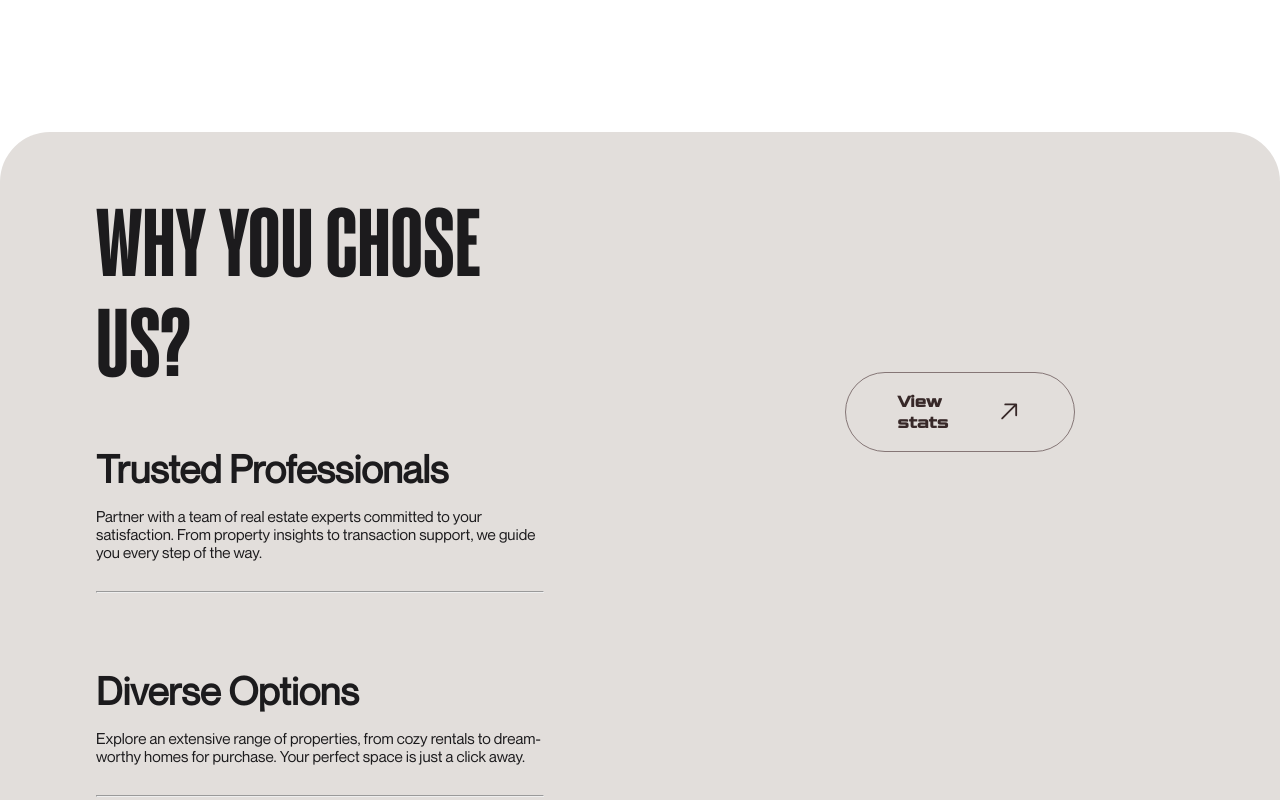
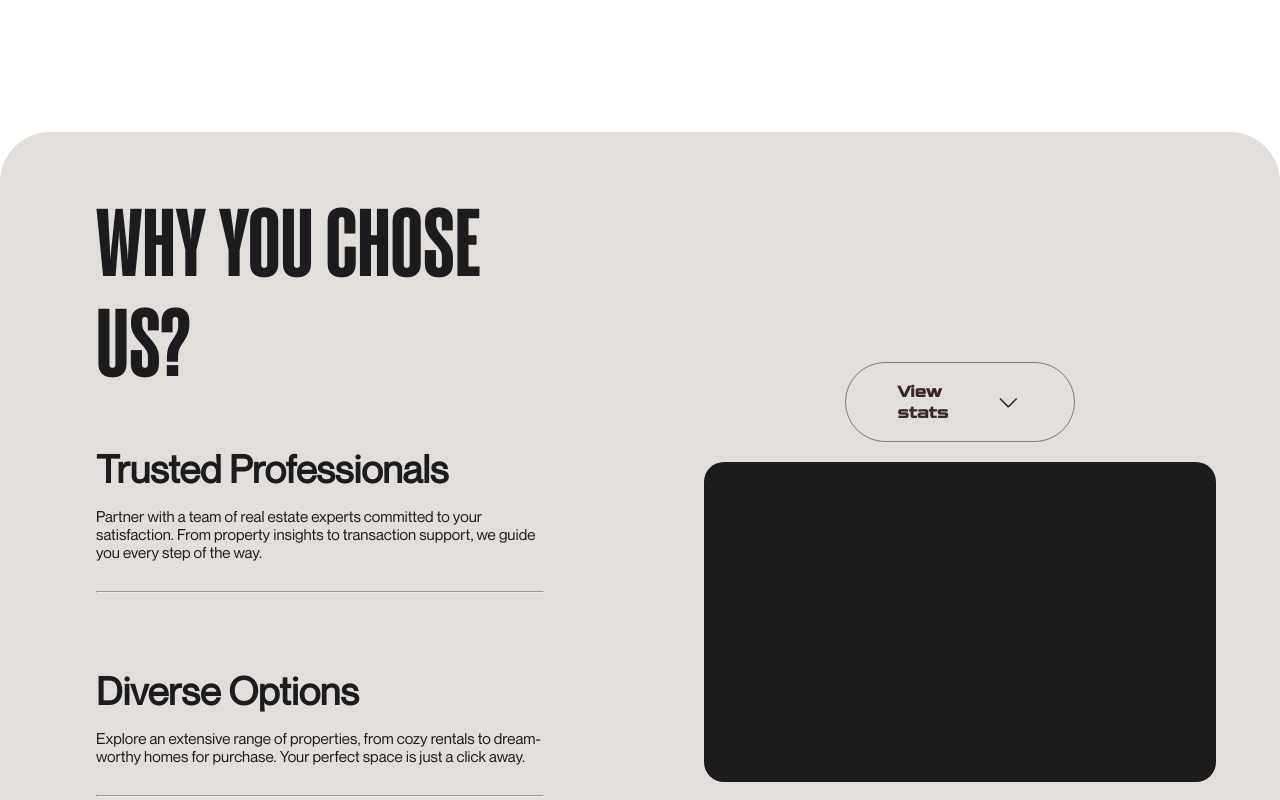
Before and after one commit to praxxOp/realestate, a Next.js app: page / in a window 1280 px wide. Shown: the part 3580-4380 px from the top of the page. Built offline with nearby package versions, Linux system fonts and the light colour scheme.

Commit message:
changes in about

```diff
--- a/src/app/LayoutComponents/Footer/Footer.css
+++ b/src/app/LayoutComponents/Footer/Footer.css
@@ -1,4 +1,4 @@
 .main__footer{
-    height: 70vh;
+    height: 80vh;
     width: 100%;
 }
--- a/src/app/PageComponents/About/About.css
+++ b/src/app/PageComponents/About/About.css
@@ -51,11 +51,12 @@
   margin-bottom: 30px;
 }
 .about__right {
-  height: 70vh;
+  height: 110vh;
   width: 50%;
   align-items: center;
   justify-content: center;
   display: flex;
+  flex-direction: column;
 }
 .stats__button {
   width: 18vw;
@@ -92,6 +93,13 @@
 .stats__button:hover h4:before {
   width: 100%;
 }
+.stats__section{
+  height: 40vh;
+  width: 40vw;
+  background-color: #1c1b1d;
+  margin-top: 1.5vw;
+  border-radius: 20px;
+}
 
 .about__image {
   width: 100%;
--- a/src/app/PageComponents/About/About.jsx
+++ b/src/app/PageComponents/About/About.jsx
@@ -4,7 +4,8 @@ import React, { useState } from "react";
 import "./About.css";
 import { MagnoSans, goldman, neuo } from "@/app/font";
 import Image from "next/image";
-import { GoArrowUpRight } from "react-icons/go";
+
+import { VscChevronDown } from "react-icons/vsc";
 const About = () => {
   return (
     <>
@@ -54,9 +55,13 @@ const About = () => {
           <div className="about__right">
             <div className="stats__button">
               <h4 className={goldman.className}>
-                View stats <GoArrowUpRight size={30} />
+                View stats
+                <VscChevronDown size={30} style={{ marginLeft: "2px" }} />
               </h4>
             </div>
+            <div className="stats__section">
+
+              </div>
           </div>
         </div>
         <div className="about__image">
```
